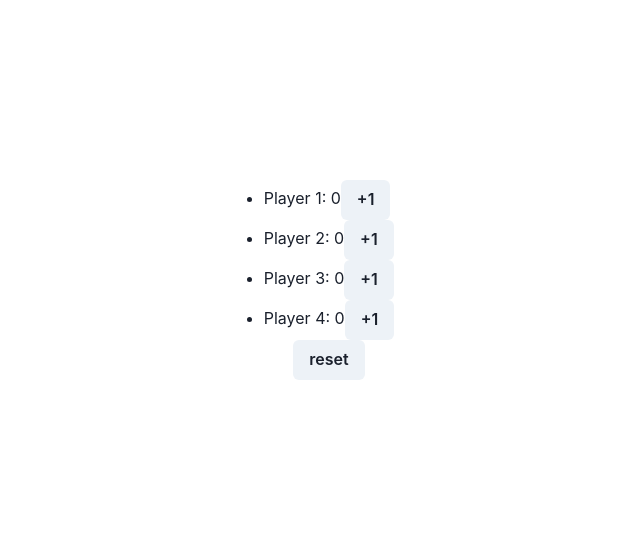
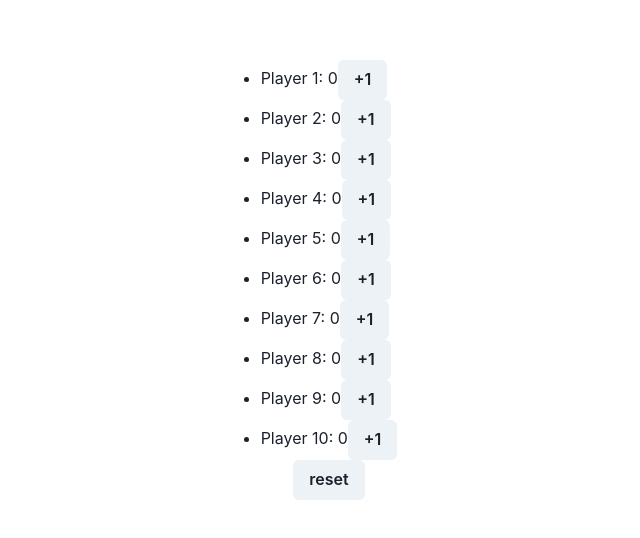
Before and after one commit to PakornBank/webDevBootCamp, a React (Vite) app in the folder learn-react/: page / in a window 1280 px wide. Shown: the part 120-658 px from the top of the page, without its empty margins (311-951 px from the left). Built offline with nearby package versions, Linux system fonts and the light colour scheme.

Commit message:
Score keeper exercise.

```diff
--- a/learn-react/src/App.jsx
+++ b/learn-react/src/App.jsx
@@ -3,7 +3,7 @@ import ScoreKeeper from "./components/ScoreKeeper";
 function App() {
   return (
     <>
-      <ScoreKeeper player={4} goal={4}></ScoreKeeper>
+      <ScoreKeeper player={10} goal={5}></ScoreKeeper>
     </>
   );
 }
--- a/learn-react/src/components/ScoreKeeper.jsx
+++ b/learn-react/src/components/ScoreKeeper.jsx
@@ -6,11 +6,20 @@ import { Badge } from "@chakra-ui/react";
 export default function ScoreKeeper({ player, goal }) {
   const [scores, setScores] = useState(new Array(player).fill(0));
 
+  //   const incrementScore = (index) => {
+  //     setScores((oldScores) => {
+  //       const newScores = [...oldScores];
+  //       newScores[index]++;
+  //       return newScores;
+  //     });
+  //   };
+
   const incrementScore = (index) => {
     setScores((oldScores) => {
-      const newScores = [...oldScores];
-      newScores[index]++;
-      return newScores;
+      return oldScores.map((score, idx) => {
+        if (idx === index) score++;
+        return score;
+      });
     });
   };
 
```
